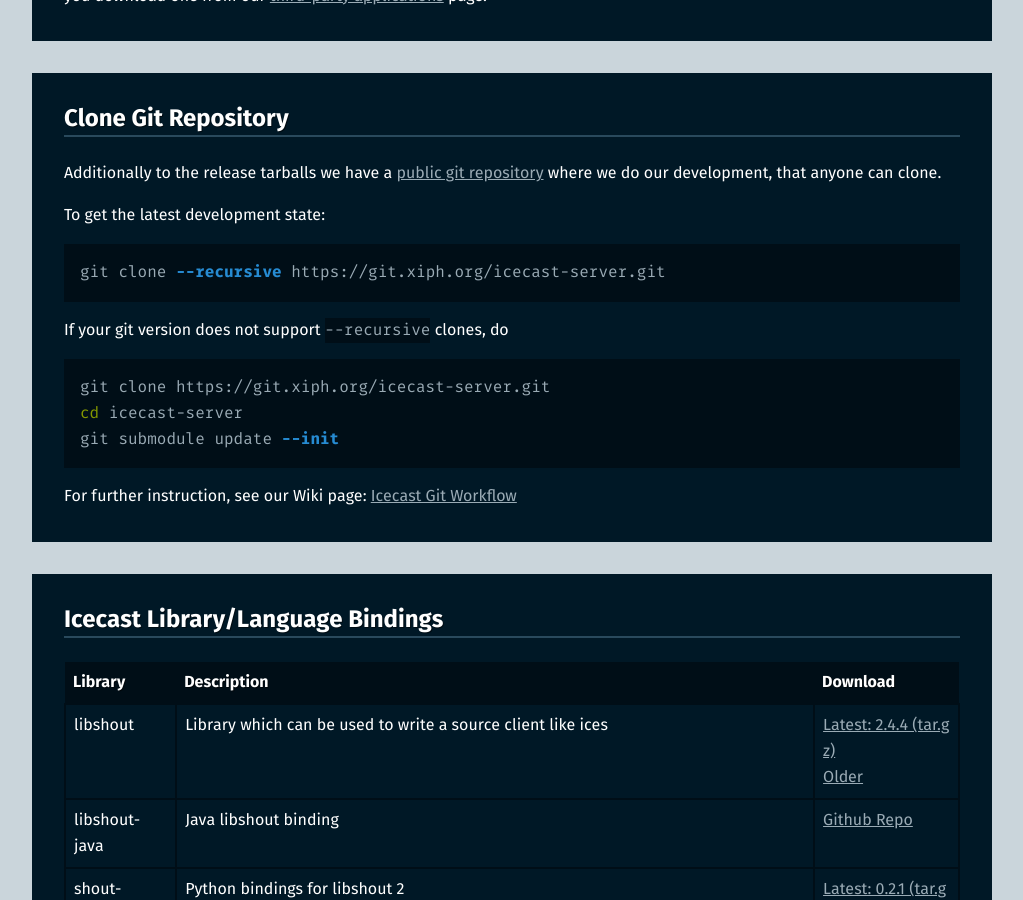
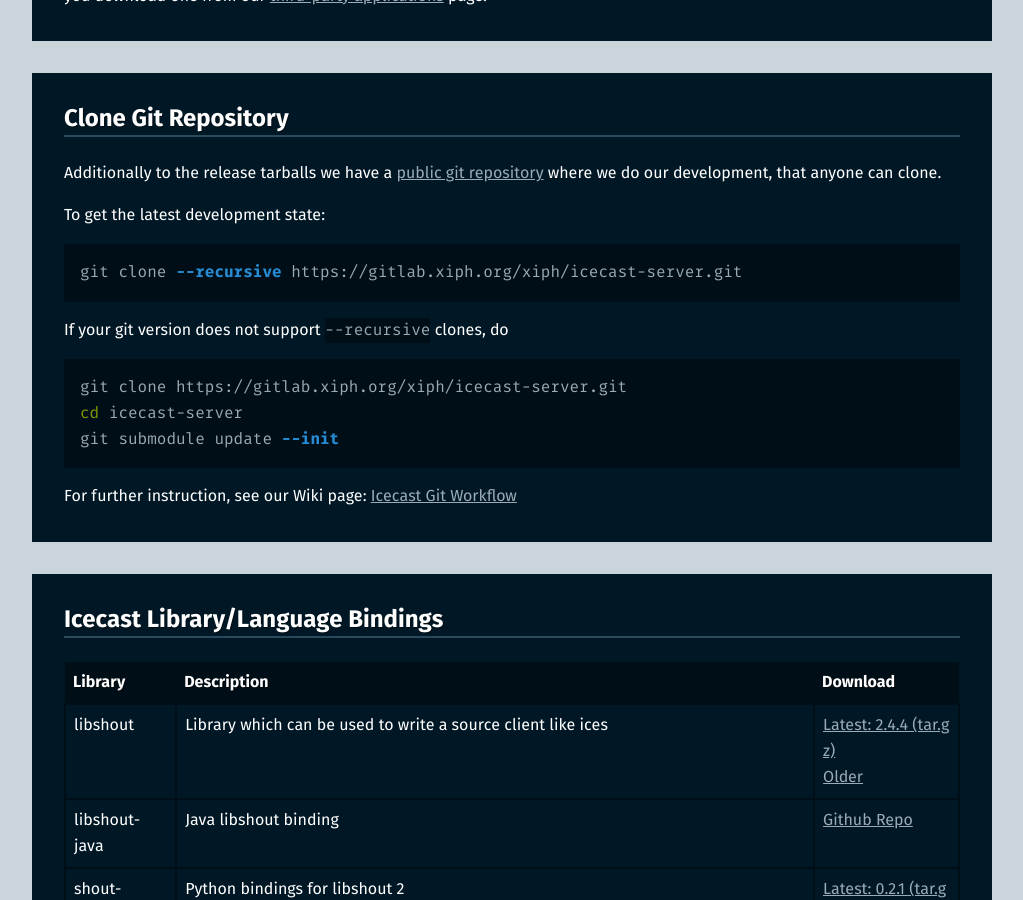
Before and after one commit to barionleg/Xipho, a Jekyll site: the page built from download.md, in a window 1280 px wide and 900 px high, scrolled down 1400 px. Shown: the whole window, without its empty margins (128-1151 px from the left). Built offline with Jekyll 4.4.1, drawn with Linux system fonts in a browser that asks for light colours; part of the change alters nothing that is shown.

Commit message:
Fix: Fixed links to public repo

```diff
--- a/download.md
+++ b/download.md
@@ -53,18 +53,18 @@ We suggest that you download one from our [third-party applications]({{ "/apps"
 <div class="article" id="git" markdown="1">
 # Clone Git Repository
 
-Additionally to the release tarballs we have a [public git repository](https://git.xiph.org/?p=icecast-server.git;a=summary) where we do our development, that anyone can clone.
+Additionally to the release tarballs we have a [public git repository](https://gitlab.xiph.org/xiph/icecast-server) where we do our development, that anyone can clone.
 
 To get the latest development state:
 
 {% highlight sh %}
-git clone --recursive https://git.xiph.org/icecast-server.git
+git clone --recursive https://gitlab.xiph.org/xiph/icecast-server.git
 {% endhighlight %}
 
 If your git version does not support `--recursive` clones, do
 
 {% highlight sh %}
-git clone https://git.xiph.org/icecast-server.git
+git clone https://gitlab.xiph.org/xiph/icecast-server.git
 cd icecast-server
 git submodule update --init
 {% endhighlight %}
```
